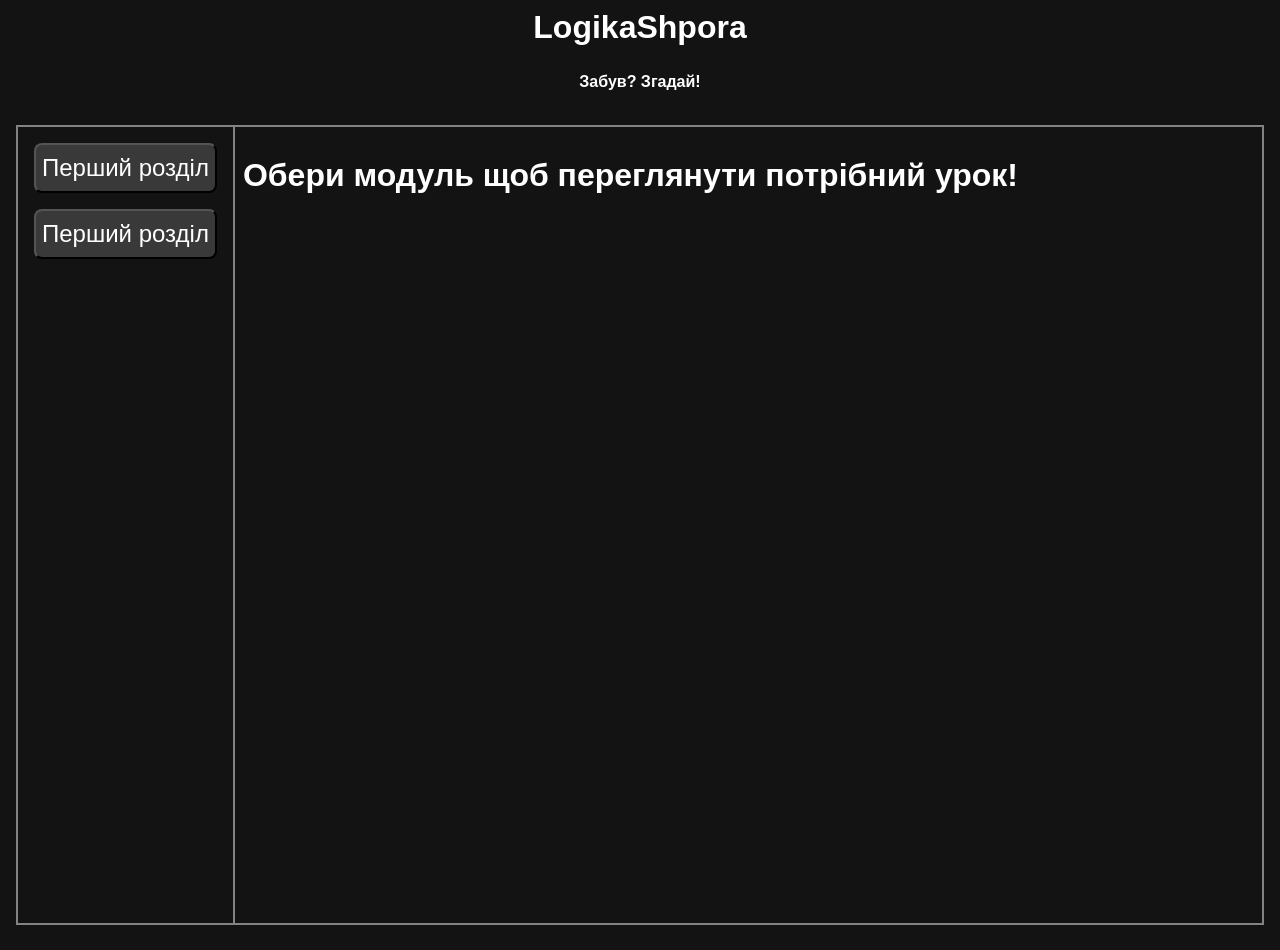
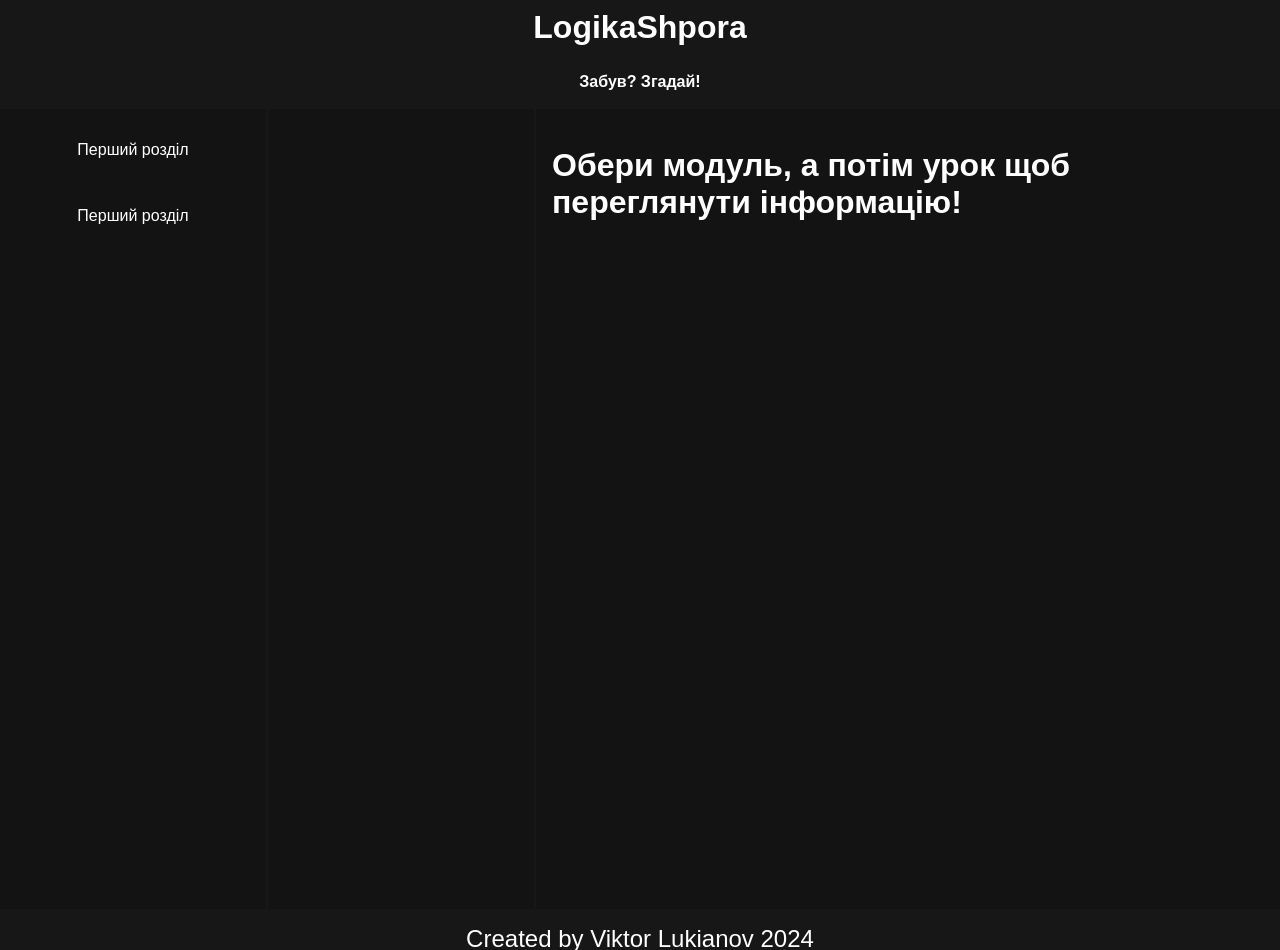
Before and after one commit to MarryBye/LogikaShpora, a Flask app: page / in a window 1280 px wide. Shown: the top 950 px of the page. Before the commit the page ends 925 px from the top, so only its background shows below. Run offline with Flask 3, Linux system fonts and the light colour scheme; some libraries are stand-ins or nearby versions.

Commit message:
Shitti code, but pretty (i think) site

```diff
--- a/web/css/base.css
+++ b/web/css/base.css
@@ -10,10 +10,10 @@ header {
     display: flex;
     flex-direction: column;
     line-height: 12px;
+    background-color: rgb(23, 23, 23);
 }
 
 main {
-    padding: 16px;
     display: flex;
     flex-direction: row;
     align-items: top;
@@ -25,60 +25,60 @@ main {
     padding: 8px;
     display: flex;
     flex-direction: column;
-    border: 2px solid rgb(131, 131, 131);
-    border-right: 0px;
+    border-right: 2px solid rgb(23, 23, 23);
     min-height: 100%;
-    min-width: fit-content;
+    min-width: 250px;
 }
 
-.navbar_left button {
+.navbar_lessons {
+    padding: 8px;
+    display: flex;
+    flex-direction: column;
+    border-right: 2px solid rgb(23, 23, 23);
+    min-height: 100%;
+    min-width: 250px;
+}
+
+button {
     margin: 8px;
     min-width: fit-content;
     min-height: 50px;
-    font-size: 24px;
+    font-size: 16px;
     border-radius: 8px;
-    background-color: rgb(57, 57, 57);
+    border: 4px solid transparent;
+    background-color: transparent;
+    border: transparent;
     color: white;
     transition: .3s;
 }
 
-.navbar_left button:hover {
+button:hover {
     background-color: rgb(35, 35, 35);
+    border-color: rgb(162, 162, 162);
     cursor: pointer;
+    transition: .3s;
+}
+
+button:active {
+    background-color: rgb(162, 162, 162);
+    border-color: rgb(35, 35, 35);
+    color: black;
+    cursor: pointer;
+    transition: .3s;
 }
 
 .content_right {
-    padding: 8px;
+    padding: 16px;
     display: flex;
     flex-direction: column;
-    border: 2px solid rgb(131, 131, 131);
     width: 100%;
     min-height: 100%;
 }
 
 .grid_lessons {
-    display: grid;
-    grid-template-columns: repeat(auto-fill, minmax(165px, 1fr));
-    gap: 10px;
-    padding: 10px;
-}
-
-.grid_lessons button {
-    margin: 8px;
-    min-width: 165px;
-    max-width: 165px;
-    min-height: 165px;
-    max-height: 165px;
-    font-size: 16px;
-    border-radius: 128px;
-    background-color: rgb(57, 57, 57);
-    color: white;
-    transition: .3s;
-}
-
-.grid_lessons button:hover {
-    background-color: rgb(35, 35, 35);
-    cursor: pointer;
+    display: flex;
+    flex-direction: column;
+    justify-content: center;
 }
 
 pre, code, .hljs {
@@ -94,3 +94,16 @@ pre, code, .hljs {
     border: 1px solid #ddd; /* Добавить границу, если нужно */
     border-radius: 4px; /* Скругление углов */
 }
+
+footer {
+    font-size: 24px;
+    display: flex;
+    flex-direction: column;
+    align-items: center;
+    padding: 16px;
+    background-color: rgb(23, 23, 23);
+}
+
+footer img {
+    padding-top: 32px;
+}
--- /dev/null
+++ b/web/js/button_select_script.js
@@ -0,0 +1,19 @@
+function style_choosen_button(id, data, value) {
+    setTimeout(function() {
+    var buttons = $('button#' + id);
+
+    buttons.each(function() {
+        var button = $(this);
+
+        if (button.data(data) === value) {
+            button.css({
+                "color": "rgb(236, 228, 121)"
+            });
+        } else {
+            button.css({
+                "color": "white"
+            });
+        }
+    });
+    }, 75);
+}
--- a/web/templates/base.html
+++ b/web/templates/base.html
@@ -7,6 +7,7 @@
         <link rel="stylesheet" href="https://cdnjs.cloudflare.com/ajax/libs/highlight.js/11.5.0/styles/default.min.css">
         <script src="https://code.jquery.com/jquery-3.6.0.min.js"></script>
         <script src="https://cdnjs.cloudflare.com/ajax/libs/highlight.js/11.5.0/highlight.min.js"></script>
+        <script src="{{url_for('static', filename='js/button_select_script.js')}}"></script>
         <script>hljs.highlightAll();</script>
     </head>
     <body>
@@ -15,16 +16,24 @@
             <h1>LogikaShpora</h1>
             <h4>Забув? Згадай!</h4>
         </header>
+
         <main>
             <div class="navbar_left">
                 {% for module in modules_info %}
                     <button id="button_choose_module" data-module={{module}}>{{modules_info[module]["name"]}}</button>
                 {% endfor %}
             </div>
+            <div class="navbar_lessons">
+            </div>
             <div class="content_right">
-                <h1>Обери модуль щоб переглянути потрібний урок!</h1>
+                <h1>Обери модуль, а потім урок щоб переглянути інформацію!</h1>
             </div>
         </main>
+
+        <footer>
+            Created by Viktor Lukianov 2024
+            <a href="https://learn.logikaschool.com/login"><img src="https://i.work.ua/employer_design/8/6/5/1464865_company_logo_3.png"></a>
+        </footer>
 
         <script>
             $(document).ready(function() {
@@ -36,9 +45,12 @@
                         url: "/module=" + module,
                         method: 'GET',
                         success: function(data) {
-                            $(".content_right").html(data);
+                            $(".navbar_lessons").html(data);
                         }
                     });
+
+                    style_choosen_button("button_choose_module", "module", module)
+
                 }
 
                 if (lesson) {
@@ -49,6 +61,7 @@
                             $(".content_right").html(data);
                         }
                     });
+                    style_choosen_button("button_choose_lesson", "lesson", lesson)
                 }
             });
 
@@ -61,9 +74,10 @@
                         url: "/module=" + module,
                         method: 'GET',
                         success: function(data) {
-                            $(".content_right").html(data);
+                            $(".navbar_lessons").html(data);
                         }
                     });
+                    style_choosen_button("button_choose_module", "module", module)
                 }
                 if (lesson) {
                     $.ajax({
@@ -73,6 +87,7 @@
                             $(".content_right").html(data);
                         }
                     });
+                    style_choosen_button("button_choose_lesson", "lesson", lesson)
                 }
             });
 
@@ -85,9 +100,10 @@
                     url: "/module=" + module,
                     method: 'GET',
                     success: function(data) {
-                        $(".content_right").html(data);
+                        $(".navbar_lessons").html(data);
                     }
                 });
+                style_choosen_button("button_choose_module", "module", module)
             });
 
             $(document).on('click', 'button#button_choose_lesson', function(){
@@ -103,6 +119,7 @@
                         $(".content_right").html(data);
                     }
                 });
+                style_choosen_button("button_choose_lesson", "lesson", lesson)
             });
 
         </script>
--- a/web/templates/lessons/module_first/lesson1/lesson.html
+++ b/web/templates/lessons/module_first/lesson1/lesson.html
@@ -1,7 +1,7 @@
 <script src="https://cdnjs.cloudflare.com/ajax/libs/highlight.js/11.5.0/highlight.min.js"></script>
 <script>hljs.highlightAll();</script>
 
-<h1>Вивод інформації</h1>
+<h1>Вивод1111 інформації</h1>
 
 <h3>Вивести у консоль рядок:</h3>
 <pre>
```
